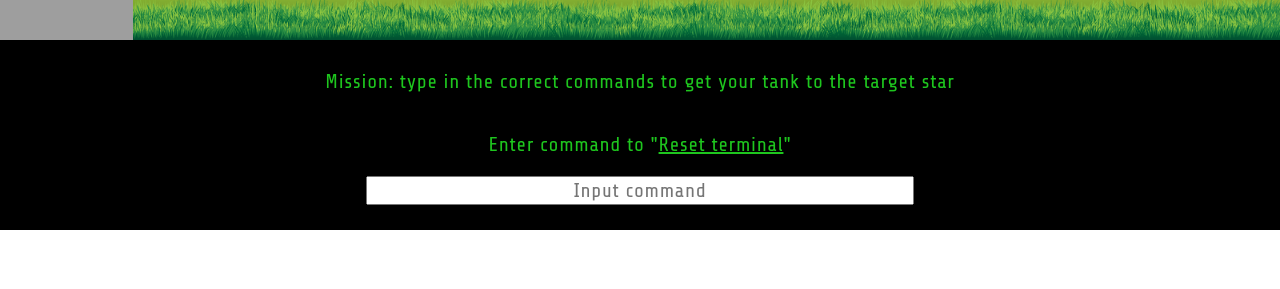
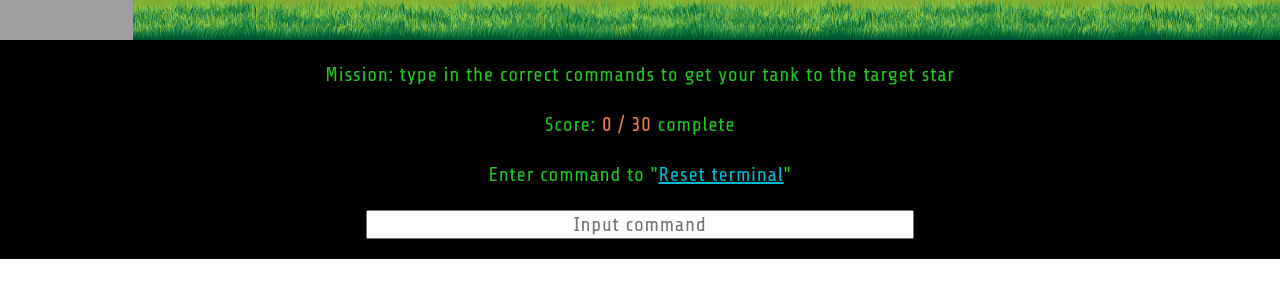
Before and after one commit to hlhartley/terminal-commander, a React (Create React App) app: page / in a window 1280 px wide. Shown: the part 425-714 px from the top of the page. Built offline with nearby package versions, Linux system fonts and the light colour scheme; grey boxes are pictures that could not be loaded; a web font is replaced by a local one.

Commit message:
Add sass to terminalContainer

```diff
--- a/src/CSS/TerminalCard.scss
+++ b/src/CSS/TerminalCard.scss
@@ -9,12 +9,20 @@
     color: rgb(30, 198, 30);
     background-color: black;
     padding: 10px;
+    p {
+        line-height: 10px;
+    }
     input {
         text-align: center;
         width: 540px;
-        margin-bottom: 15px;
+        margin-top: 10px;
+        margin-bottom: 10px;
     }
-    span {
+    .score {
+        color: #f47d4e;
+    }
+    .command-instructions {
         text-decoration: underline;
+        color: #00b8d2;
     }
 }
--- a/src/TerminalCard.js
+++ b/src/TerminalCard.js
@@ -6,8 +6,9 @@ export default class TerminalCard extends Component {
   render() {
     return (
       <div className='terminal-card'>
-        <p className='instructions-text'>Mission: type in the correct commands to get your tank to the target star</p>
-        <p>Enter command to "<span>Reset terminal</span>"</p>
+        <p className='mission-text'>Mission: type in the correct commands to get your tank to the target star</p>
+        <p>Score: <span className='score'>0 / 30</span> complete</p>
+        <p>Enter command to "<span className='command-instructions'>Reset terminal</span>"</p>
         <input placeholder='Input command'></input>
       </div>
     );
```
